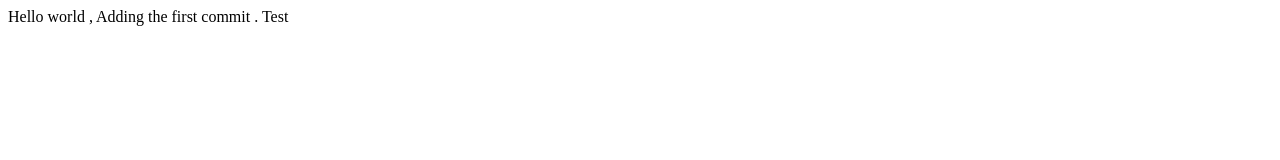
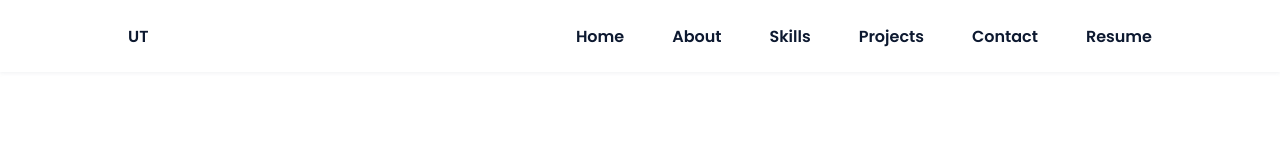
Before and after one commit to Utkarash33/Utkarash33.github.io, a plain HTML site: page index.html in a window 1280 px wide. Drawn offline with nearby package versions, Linux system fonts and the light colour scheme.

Commit message:
Nav Bar added for know

```diff
--- a/index.html
+++ b/index.html
@@ -3,11 +3,45 @@
 <head>
     <meta charset="UTF-8">
     <meta name="viewport" content="width=device-width, initial-scale=1.0">
-    <title>Document</title>
+    <link rel="stylesheet" href="style.css">
+
+    <!-- =====BOX ICONS===== -->
+    <link href='https://cdn.jsdelivr.net/npm/boxicons@2.0.5/css/boxicons.min.css' rel='stylesheet'>
+    <script src="https://kit.fontawesome.com/4e59238a8a.js" crossorigin="anonymous"></script>
 </head>
 <body>
-    Hello world , Adding the first commit .
-    Test
+    <!--===== HEADER =====-->
+    <header class="l-header">
+        <nav class="nav bd-grid">
+            <div>
+                <a href="#" class="nav__logo">UT</a>
+            </div>
+
+            <div class="nav__menu" id="nav-menu">
+                <ul class="nav__list">
+                    <li class="nav__item"><a href="#home" class="nav__link nav-link home active">Home</a></li>
+                    <li class="nav__item"><a href="#about" class="nav__link nav-link about">About</a></li>
+                    <li class="nav__item"><a href="#skills" class="nav__link nav-link skills">Skills</a></li>
+                    <li class="nav__item"><a href="#work" class="nav__link nav-link projects">Projects</a></li>
+                    <li class="nav__item"><a href="#contact" class="nav__link nav-link contact">Contact</a></li>
+                    <li class="nav__item"><a href="#resume" class="nav__link nav-link resume">Resume</a></li>
+
+
+                </ul>
+            </div>
+            <div class="nav__toggle" id="nav-toggle">
+                <i class='bx bx-menu'></i>
+            </div>
+        </nav>
+    </header>
+
 
 </body>
+
+
+ <!--===== SCROLL REVEAL =====-->
+ <script src="https://unpkg.com/scrollreveal"></script>
+
+ <!--===== MAIN JS =====-->
+ <script src="./main.js"></script>
 </html>
--- a/main.js
+++ b/main.js
@@ -0,0 +1,12 @@
+/*===== MENU SHOW =====*/
+const showMenu = (toggleId, navId) => {
+    const toggle = document.getElementById(toggleId),
+        nav = document.getElementById(navId)
+
+    if (toggle && nav) {
+        toggle.addEventListener('click', () => {
+            nav.classList.toggle('show')
+        })
+    }
+}
+showMenu('nav-toggle', 'nav-menu')
--- a/style.css
+++ b/style.css
@@ -0,0 +1,234 @@
+/*===== GOOGLE FONTS =====*/
+@import url("https://fonts.googleapis.com/css2?family=Poppins:wght@400;600;700&display=swap");
+/*===== VARIABLES CSS =====*/
+:root {
+  --header-height: 3rem;
+  --font-semi: 600;
+  /*===== Colores =====*/
+  /*Purple 260 - Red 355 - Blue 224 - Pink 340*/
+  /* HSL color mode */
+  --hue-color: 220;
+  --first-color: hsl(var(--hue-color), 49%, 42%);
+  --second-color: hsl(var(--hue-color), 56%, 12%);
+  /*===== Fuente y tipografia =====*/
+  --body-font: "Poppins", sans-serif;
+  --big-font-size: 2rem;
+  --h2-font-size: 1.25rem;
+  --normal-font-size: 0.938rem;
+  --smaller-font-size: 0.75rem;
+  /*===== Margenes =====*/
+  --mb-2: 1rem;
+  --mb-4: 2rem;
+  --mb-5: 2.5rem;
+  --mb-6: 3rem;
+  /*===== z index =====*/
+  --z-back: -10;
+  --z-fixed: 100;
+}
+
+@media screen and (min-width: 968px) {
+  :root {
+    --big-font-size: 3.5rem;
+    --h2-font-size: 2rem;
+    --normal-font-size: 1rem;
+    --smaller-font-size: 0.875rem;
+  }
+}
+
+/*===== BASE =====*/
+*,
+::before,
+::after {
+  box-sizing: border-box;
+}
+
+html {
+  scroll-behavior: smooth;
+}
+
+body {
+  margin: var(--header-height) 0 0 0;
+  font-family: var(--body-font);
+  font-size: var(--normal-font-size);
+  color: var(--second-color);
+}
+
+h1,
+h2,
+p {
+  margin: 0;
+}
+
+ul {
+  margin: 0;
+  padding: 0;
+  list-style: none;
+}
+
+a {
+  text-decoration: none;
+}
+
+img {
+  max-width: 100%;
+  height: auto;
+  display: block;
+}
+
+/*===== CLASS CSS ===== */
+.section-title {
+  position: relative;
+  font-size: var(--h2-font-size);
+  color: var(--first-color);
+  margin-top: var(--mb-2);
+  margin-bottom: var(--mb-4);
+  text-align: center;
+}
+
+.section-title::after {
+  position: absolute;
+  content: "";
+  width: 64px;
+  height: 0.18rem;
+  left: 0;
+  right: 0;
+  margin: auto;
+  top: 2rem;
+  background-color: var(--first-color);
+}
+
+.section {
+  padding-top: 3rem;
+  padding-bottom: 2rem;
+}
+
+/* ===== LAYOUT ===== */
+.bd-grid {
+  max-width: 1024px;
+  display: grid;
+  margin-left: var(--mb-2);
+  margin-right: var(--mb-2);
+}
+
+.l-header {
+  width: 100%;
+  position: fixed;
+  top: 0;
+  left: 0;
+  z-index: var(--z-fixed);
+  background-color: #fff;
+  box-shadow: 0 1px 4px rgba(146, 161, 176, 0.15);
+}
+
+/*===== NAV =====*/
+.nav {
+  height: var(--header-height);
+  display: flex;
+  justify-content: space-between;
+  align-items: center;
+  font-weight: var(--font-semi);
+}
+
+@media screen and (max-width: 768px) {
+  .nav__menu {
+    position: fixed;
+    top: var(--header-height);
+    right: -100%;
+    width: 80%;
+    height: 100%;
+    padding: 2rem;
+    background-color: var(--second-color);
+    transition: 0.5s;
+  }
+}
+
+.nav__item {
+  margin-bottom: var(--mb-4);
+}
+
+.nav__link {
+  position: relative;
+  color: #fff;
+}
+
+.nav__link:hover {
+  position: relative;
+}
+
+.nav__link:hover::after {
+  position: absolute;
+  content: "";
+  width: 100%;
+  height: 0.18rem;
+  left: 0;
+  top: 2rem;
+  background-color: var(--first-color);
+}
+
+.nav__logo {
+  color: var(--second-color);
+}
+
+.nav__toggle {
+  color: var(--second-color);
+  font-size: 1.5rem;
+  cursor: pointer;
+}
+
+/*Active menu*/
+.active::after {
+  position: absolute;
+  content: "";
+  width: 100%;
+  height: 0.18rem;
+  left: 0;
+  top: 2rem;
+  background-color: var(--first-color);
+}
+
+/*=== Show menu ===*/
+.show {
+  right: 0;
+}
+/* ===== MEDIA QUERIES=====*/
+
+
+@media screen and (max-width: 320px) {
+  }
+  @media screen and (min-width: 321px) {
+  }
+
+  @media screen and (min-width: 479px) {
+  }
+
+@media screen and (min-width: 768px) {
+
+  .nav {
+    height: calc(var(--header-height) + 1.5rem);
+  }
+  .nav__list {
+    display: flex;
+    padding-top: 0;
+  }
+  .nav__item {
+    margin-left: var(--mb-6);
+    margin-bottom: 0;
+  }
+  .nav__toggle {
+    display: none;
+  }
+  .nav__link {
+    color: var(--second-color);
+  }
+}
+
+@media screen and (min-width: 992px) {
+  .bd-grid {
+    margin-left: auto;
+    margin-right: auto;
+  }
+  .home {
+    padding: 10rem 0 2rem;
+  }
+
+}
```
